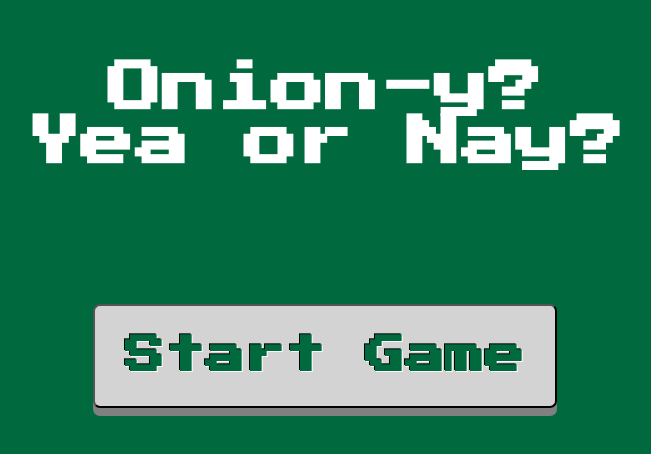
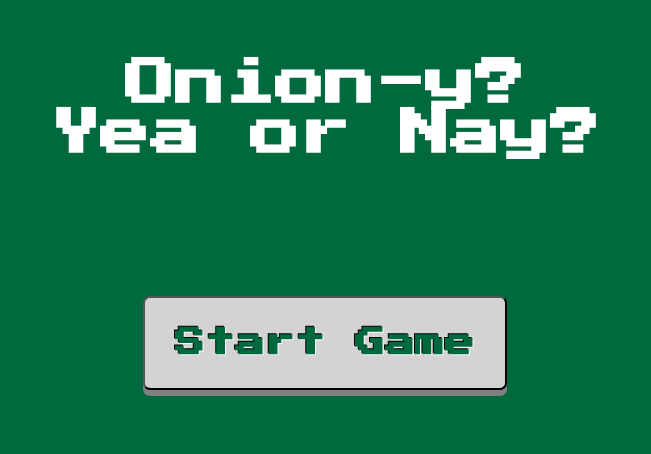
Before and after one commit to tmaa/Onion-quiz, a plain HTML site: page index.html in a window 1280 px wide. Shown: the whole page, without its empty margins (315-966 px from the left). Drawn offline with nearby package versions, Linux system fonts and the light colour scheme.

Commit message:
changed font sizes

```diff
--- a/app.js
+++ b/app.js
@@ -69,5 +69,6 @@ $("#wrong-button").on("click", function () {
    }else{
       tries--;
       console.log("Wrong");
-      $("#tries").text("Tries: " + tries);   }
+      $("#tries").text("Tries: " + tries);
+   }
 });
--- a/css/styles.css
+++ b/css/styles.css
@@ -9,7 +9,7 @@ body, html{
     /* background-color: #2390bb; */
     text-align: center;
     font-family: 'Press Start 2P', cursive;
-    font-size: 1.7em;
+    font-size: 25px;
     color: white;
     padding-top: 2%;
 }
@@ -20,7 +20,7 @@ body, html{
     padding-top: 5%;
     padding-bottom: 5%;
     font-family: 'Press Start 2P', cursive;
-    font-size: 9pt;
+    font-size: 12px;
     color: white;
 }
 #bottom-div{
@@ -79,7 +79,7 @@ body, html{
     outline: none;
 }
 #start-button{
-    font-size: 30pt;
+    font-size: 30px;
     text-align: center;
 	display: inline-block;
 	margin:5px;
```
